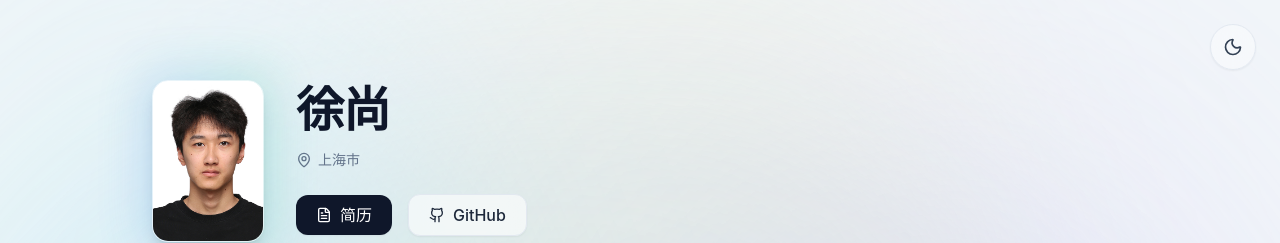
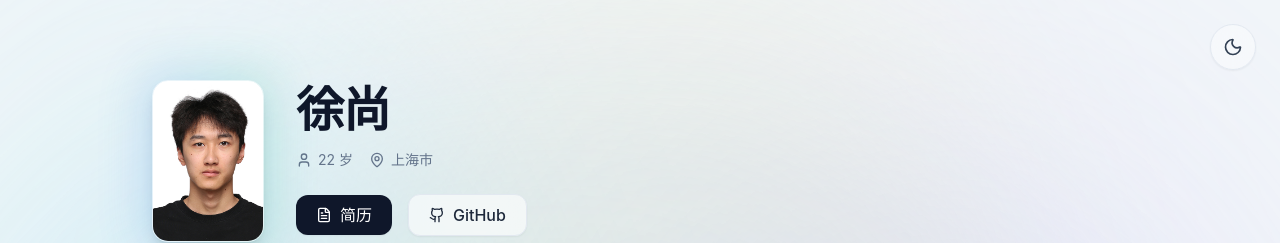
Before and after one commit to RyoSXu/RyoSXu.github.io, a Vue app: page / in a window 1280 px wide. Shown: the top 243 px of the page. Built offline with nearby package versions, Linux system fonts and the light colour scheme.

Commit message:
feat(profile): 动态计算并展示实时年龄

```diff
--- a/src/App.vue
+++ b/src/App.vue
@@ -1,14 +1,26 @@
 <script setup lang="ts">
-import { ref } from 'vue'
+import { ref, computed } from 'vue'
 import { useDark, useToggle } from '@vueuse/core'
 import { resumeData } from './data/resume'
 import GlassCard from './components/GlassCard.vue'
 import MasonryLayout from './components/MasonryLayout.vue'
-import { Download, FileText, X, Mail, Phone, Github, MapPin, GraduationCap, Briefcase, Cpu, Microscope, Code2, Activity, ShoppingBag, Sun, Moon } from 'lucide-vue-next'
+import { User, Download, FileText, X, Mail, Phone, Github, MapPin, GraduationCap, Briefcase, Cpu, Microscope, Code2, Activity, ShoppingBag, Sun, Moon } from 'lucide-vue-next'
 
 const isDark = useDark()
 const toggleDark = useToggle(isDark)
 const showResumePreview = ref(false)
+
+const age = computed(() => {
+  if (!resumeData.birthdate) return null;
+  const birthDate = new Date(resumeData.birthdate);
+  const today = new Date();
+  let a = today.getFullYear() - birthDate.getFullYear();
+  const m = today.getMonth() - birthDate.getMonth();
+  if (m < 0 || (m === 0 && today.getDate() < birthDate.getDate())) {
+    a--;
+  }
+  return a;
+})
 
 const printResume = () => {
   const iframe = document.createElement('iframe')
@@ -75,6 +87,9 @@ const printResume = () => {
           </h1>
 
           <div class="flex flex-wrap items-center justify-center md:justify-start gap-4 mb-6">
+            <span v-if="age !== null" class="flex items-center gap-1.5 text-slate-500 dark:text-gray-400 text-sm">
+              <User class="w-4 h-4" /> {{ age }} 岁
+            </span>
             <span class="flex items-center gap-1.5 text-slate-500 dark:text-gray-400 text-sm">
               <MapPin class="w-4 h-4" /> {{ resumeData.location }}
             </span>
--- a/src/data/resume.ts
+++ b/src/data/resume.ts
@@ -6,6 +6,7 @@ export const resumeData: ResumeData = {
   avatar: './avatar.jpg', // we will move avatar to public later
   keywords: ['AI应用开发', '机器学习', '工业软件开发'],
   location: '上海市',
+  birthdate: '2003-06-25',
   contact: {
     email: 'xushang@shu.edu.cn',
     phone: '187 0189 8786',
--- a/src/types/resume.ts
+++ b/src/types/resume.ts
@@ -45,6 +45,7 @@ export interface ResumeData {
   avatar: string;
   keywords: string[];
   location: string;
+  birthdate?: string;
   contact: {
     email: string;
     phone: string;
```
Also changed, not shown: public/resume.html (+16 -1 lines).
